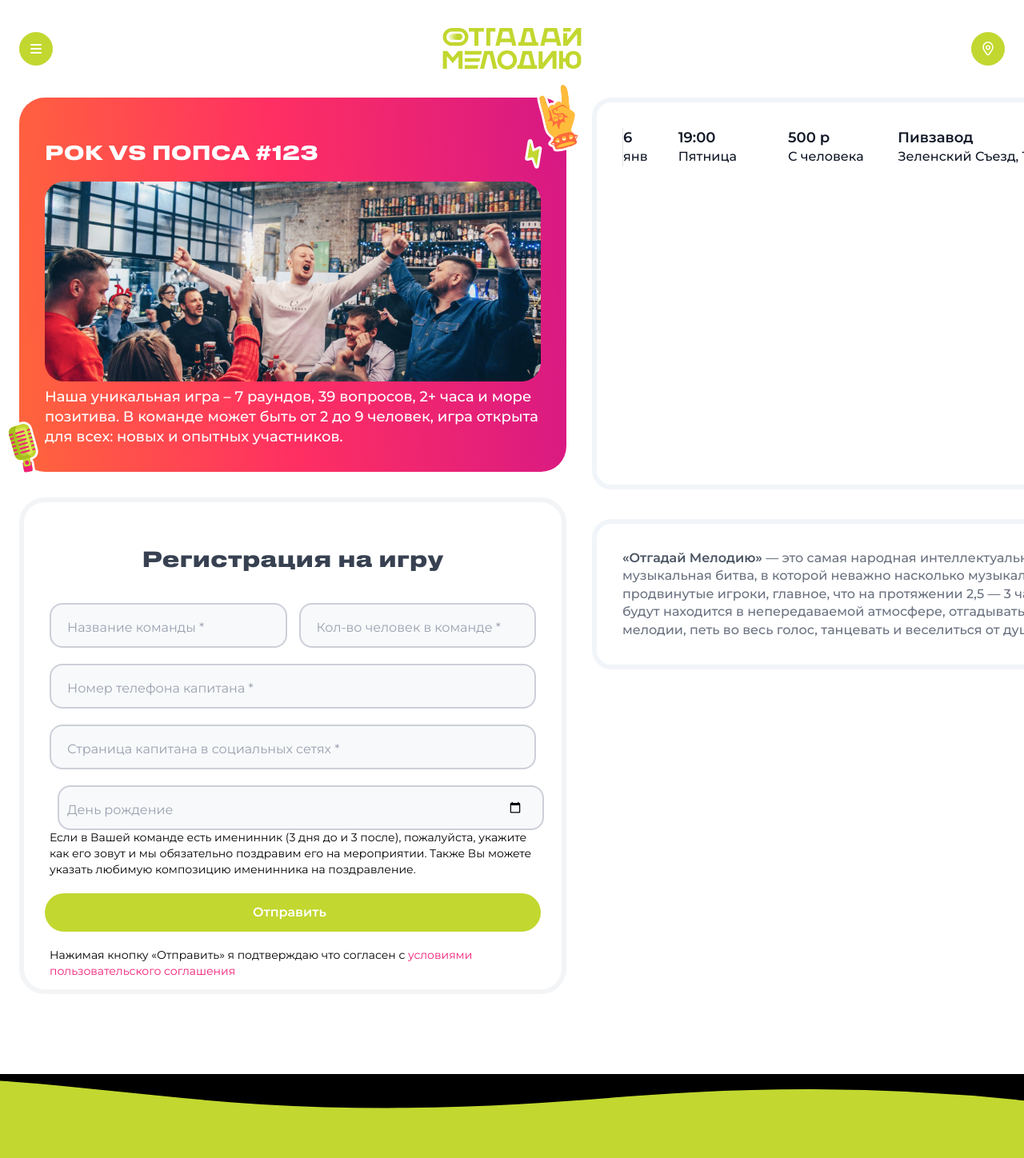
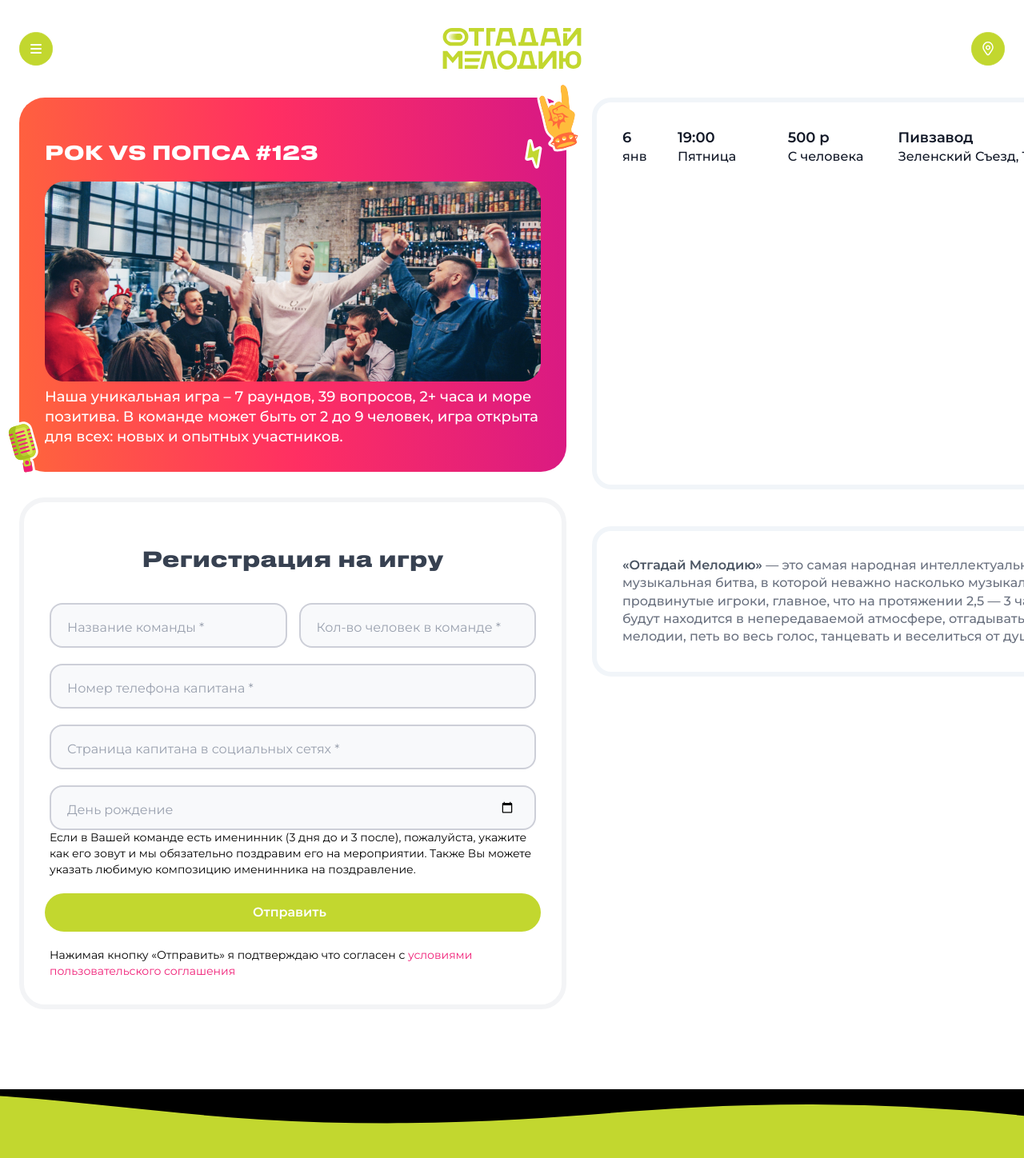
Before and after one commit to otgadaymelody/otgadaymelody-web, a React (Create React App) app: page /games in a window 1280 px wide. Shown: the top 1448 px of the page at 80% size. Built offline with nearby package versions, Linux system fonts and the light colour scheme.

Commit message:
fix(games-page):update inputs

```diff
--- a/src/components/games/games-banner/games-banner.css
+++ b/src/components/games/games-banner/games-banner.css
@@ -36,7 +36,7 @@
   font-size: var(--text-3xl);
   font-weight: var(--weight-bold);
 }
-.banner__description_part {
+.banner__part {
   color: var(--color-bg-white);
   font-size: var(--text-lg);
   font-weight: var(--weight-medium);
--- a/src/components/games/games-banner/games-banner.tsx
+++ b/src/components/games/games-banner/games-banner.tsx
@@ -10,14 +10,10 @@ const GamesBanner: FC = () => {
     <section className="gamesbanner">
       <div className="gamesbanner__container">
         <div className="gamesbanner__addition-container-right-up">
-          <div>
-            <img src={vectorRightUp} className=""></img>
-          </div>
+          <img src={vectorRightUp} className=""></img>
         </div>
         <div className="gamesbanner__addition-container-right-down">
-          <div>
-            <img src={vectorRightDown} className=""></img>
-          </div>
+          <img src={vectorRightDown} className=""></img>
         </div>
         <div className="gamesbanner__content-container">
           <h2 className="gamesbanner__title">РОК VS ПОПСА #123</h2>
@@ -26,15 +22,13 @@ const GamesBanner: FC = () => {
           <img src={bannerImg} className="gamesbanner__img"></img>
         </div>
         <div className="banner__description">
-          <p className="banner__description_part">
+          <p className="banner__part">
             Наша уникальная игра – 7 раундов, 39 вопросов, 2+ часа и море позитива. В команде может
             быть от 2 до 9 человек, игра открыта для всех: новых и опытных участников.
           </p>
         </div>
         <div className="gamesbanner__addition-container-low">
-          <div>
-            <img src={vectorLeft} className=""></img>
-          </div>
+          <img src={vectorLeft} className=""></img>
         </div>
       </div>
     </section>
--- a/src/components/games/games-main.css
+++ b/src/components/games/games-main.css
@@ -1,4 +1,4 @@
-.gamesmain_container {
+.gamesmain__container {
   display: grid;
   grid-template-columns: 1fr 1fr;
   grid-gap: 32px;
--- a/src/components/games/games-main.tsx
+++ b/src/components/games/games-main.tsx
@@ -7,7 +7,7 @@ import GamesMap from './games-map/games-map';
 
 const GamesMain: FC = () => {
   return (
-    <section className="gamesmain_container">
+    <section className="gamesmain__container">
       <div className="gamesmain_registartion-container">
         <GamesBanner></GamesBanner>
         <RegistrationForm></RegistrationForm>
--- a/src/components/games/games-map/games-map.css
+++ b/src/components/games/games-map/games-map.css
@@ -16,7 +16,3 @@
   display: grid;
   grid-template-columns: 0.5fr 1fr 1fr 2fr;
 }
-.games-map__address:nth-last-child(2) {
-  border-left: 1px solid rgba(224, 224, 224, 1);
-  border-right: 1px solid rgba(224, 224, 224, 1);
-}
--- a/src/components/ui-kit/FormRegistration.css
+++ b/src/components/ui-kit/FormRegistration.css
@@ -6,7 +6,7 @@
   align-items: center;
   text-align: center;
   width: 684px;
-  height: 621px;
+  min-height: 621px;
   padding: 32px;
   gap: 20px;
   border: 6px solid rgba(243, 244, 246, 1);
@@ -27,10 +27,10 @@
 .form-registration__btn-send {
   width: 620px;
 }
-.form-registartion-body_p {
+.form-registartion-body_description {
   font-size: 14px;
   text-align: start;
 }
-.form-registartion-body__span {
+.form-registartion-body__description-selection {
   color: var(--color-pink);
 }
--- a/src/components/ui-kit/FormRegistration.tsx
+++ b/src/components/ui-kit/FormRegistration.tsx
@@ -42,7 +42,7 @@ const RegistrationForm: React.FC /* <RegistrationFormProps> */ = () => {
 
   return (
     <form className="form-registration">
-      <section className="form-registration__title">
+      <section>
         <h2 className="form-registration__title">Регистрация на игру</h2>
       </section>
       <div className="form-registartion-body__firstblock">
@@ -87,7 +87,7 @@ const RegistrationForm: React.FC /* <RegistrationFormProps> */ = () => {
           className="input"
           labelClassName="input-label"
         />
-        <p className="form-registartion-body_p">
+        <p className="form-registartion-body_description">
           Если в Вашей команде есть именинник (3 дня до и 3 после), пожалуйста, укажите как его
           зовут и мы обязательно поздравим его на мероприятии. Также Вы можете указать любимую
           композицию именинника на поздравление.
@@ -95,9 +95,9 @@ const RegistrationForm: React.FC /* <RegistrationFormProps> */ = () => {
       </div>
       <BaseButton title="Отправить" styles={registrationBtnSendClasses} href="#form-registartion" />
       <div>
-        <p className="form-registartion-body_p">
+        <p className="form-registartion-body_description">
           <span>Нажимая кнопку «Отправить» я подтверждаю что согласен c </span>
-          <span className="form-registartion-body__span">
+          <span className="form-registartion-body__description-selection">
             условиями пользовательского соглашения
           </span>
         </p>
--- a/src/components/ui-kit/input/Input.css
+++ b/src/components/ui-kit/input/Input.css
@@ -29,20 +29,16 @@
   padding: 18px 24px;
   width: 100%;
   height: 56px;
-  font-size: 16px;
 }
 
 .input:focus {
   outline: none;
   border-color: var(--color-bg-gray-500);
-  /* box-shadow: 0 0 0 0;
-  background-color: rgba(248, 249, 251, 1);*/
 }
 
 .input:focus-within ~ .input-label,
 .input:not(:placeholder-shown) {
-  transform: translateY(0px) translateX(10px) scale(1);
-  color: rgba(107, 114, 128, 1);
+  color: var(--color-bg-gray-500);
 }
 .valueadded {
   border: 2px solid var(--color-lime);
```
